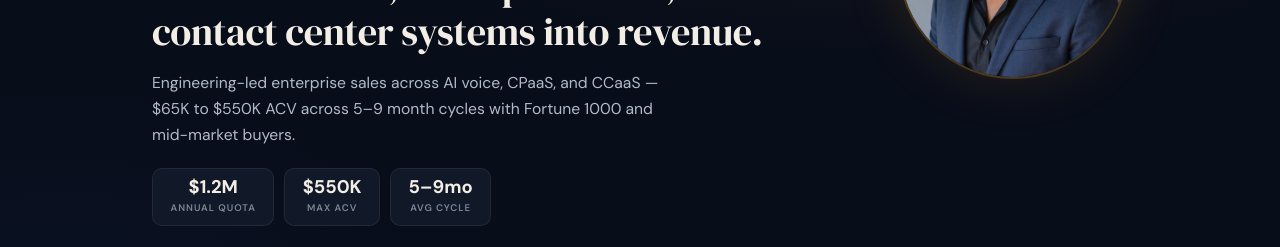
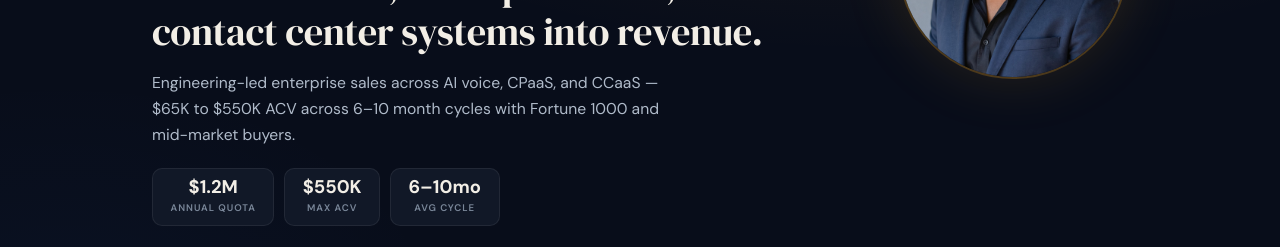
Before and after one commit to ABashir88/alrazibashir-site, a Next.js app: page / in a window 1280 px wide. Shown: the part 286-533 px from the top of the page. Built offline with nearby package versions, Linux system fonts and the light colour scheme.

Commit message:
Fix Hero: update cycle range to 6–10 months

```diff
--- a/src/components/Hero.tsx
+++ b/src/components/Hero.tsx
@@ -107,7 +107,7 @@ function HeroContent({ hero, email }: { hero: typeof siteConfig.hero; email: str
         color: "var(--color-text-secondary)", margin: "0 0 1.25rem",
         fontFamily: "var(--font-body)", maxWidth: "520px"
       }}>
-        Engineering-led enterprise sales across AI voice, CPaaS, and CCaaS — $65K to $550K ACV across 5–9 month cycles with Fortune 1000 and mid-market buyers.
+        Engineering-led enterprise sales across AI voice, CPaaS, and CCaaS — $65K to $550K ACV across 6–10 month cycles with Fortune 1000 and mid-market buyers.
       </p>
 
       {/* FIX 4: Stats tighter so they stay above the fold */}
@@ -115,7 +115,7 @@ function HeroContent({ hero, email }: { hero: typeof siteConfig.hero; email: str
         {[
           { value: "$1.2M", label: "Annual Quota" },
           { value: "$550K", label: "Max ACV" },
-          { value: "5–9mo", label: "Avg Cycle" },
+          { value: "6–10mo", label: "Avg Cycle" },
         ].map((stat) => (
           <div key={stat.label} style={{
             display: "flex", flexDirection: "column", alignItems: "center",
```
